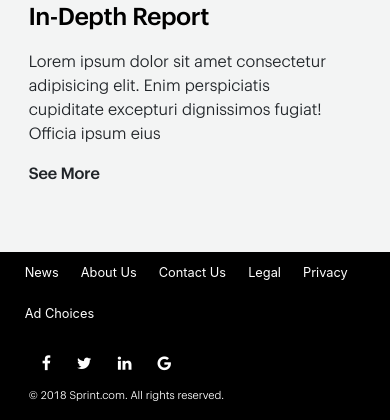
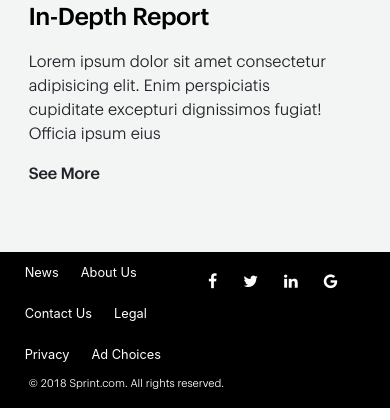
Before and after one commit to jerrygarcia-acn/sprint-web-survey, a PHP site: page /index.php in a window 390 px wide. Shown: the part 2015-2435 px from the top of the page. Run offline with PHP 8.4, Linux system fonts and the light colour scheme.

Commit message:
Fixing footer responsive issues.

```diff
--- a/SprintSurvey/includes/footer.php
+++ b/SprintSurvey/includes/footer.php
@@ -1,7 +1,7 @@
 <footer>
     <div class="container">
         <div class="row">
-            <div class="col-md-6 col-sm-6">
+            <div class="col-md-6 col-6">
                 <ul>
                     <li>
                         <a href="#">News</a>
@@ -22,8 +22,9 @@
                         <a href="#">Ad Choices</a>
                     </li>
                 </ul>
-                <div class="col-md-6 col-sm-6">
-                    <ul class="social-links">
+            </div>
+            <div class="col-md-6 col-6">
+                <ul class="social-links float-md-right">
                     <li>
                         <a href="https://www.facebook.com/sprint" target="_blank"
                            class="btn btn-social-icon btn-facebook">
@@ -51,10 +52,9 @@
                 </ul>
             </div>
         </div>
-        </div>
         <div class="row">
             <div class="col-12">
-                <p class="copyright">&copy; 2018 Sprint.com. All rights reserved.</p>
+                <p class="copyright">&copy; <?php echo date('Y'); ?> Sprint.com. All rights reserved.</p>
             </div>
         </div>
     </div>
```
Lines whose indentation alone changed are shown as unchanged.
